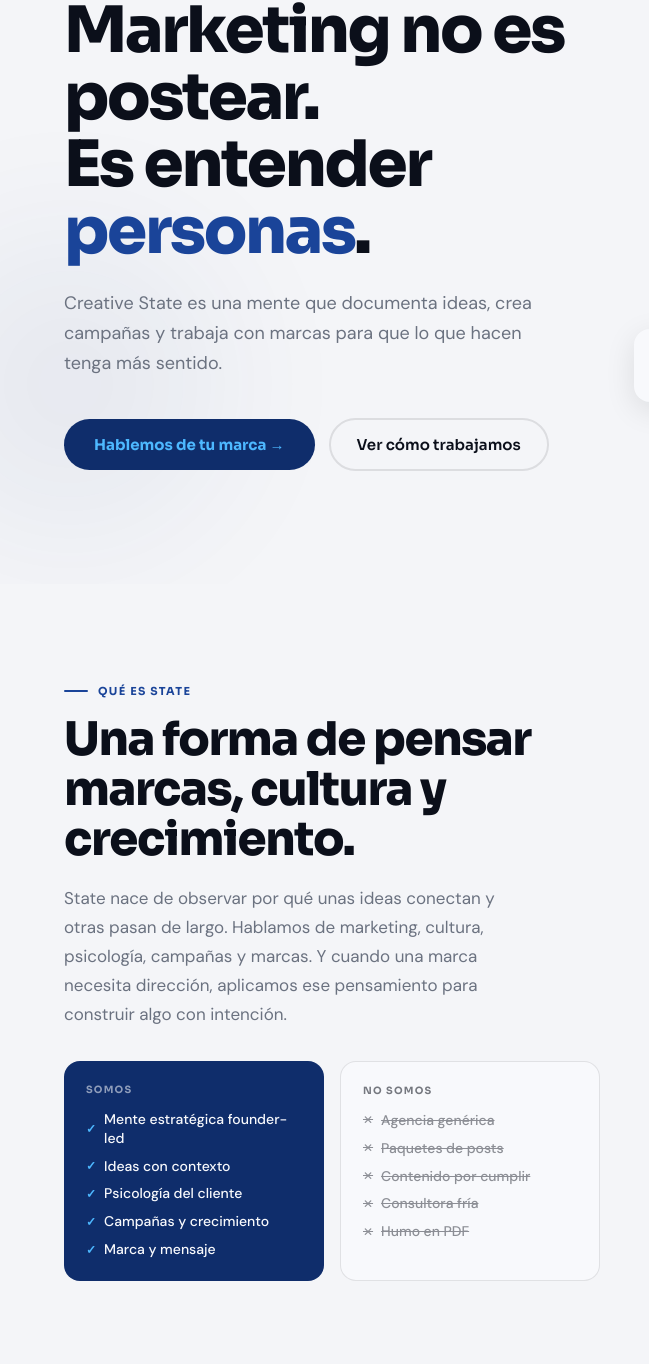
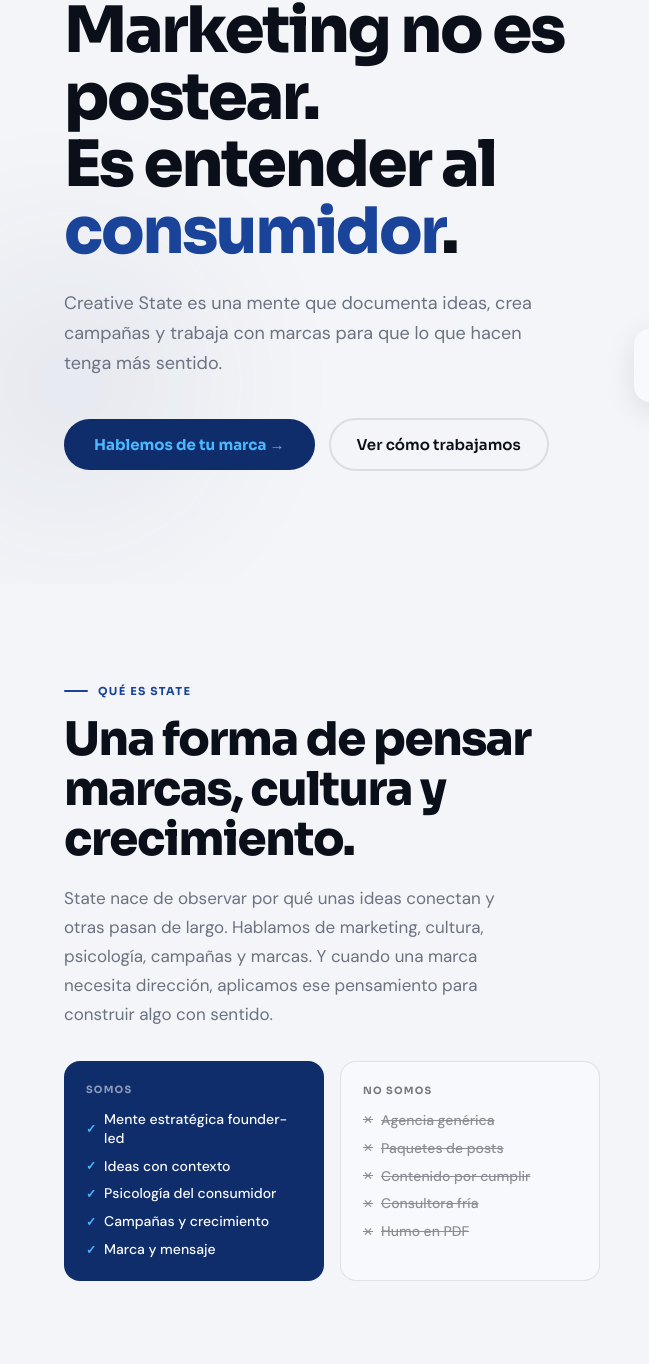
Before and after one commit to SthefanBorace/CreativeState, a plain HTML site: page index.html in a window 1280 px wide. Shown: the part 216-1580 px from the top of the page, 0-649 px from the left. Drawn offline with Linux system fonts and the light colour scheme.

Commit message:
Update index.html

```diff
--- a/index.html
+++ b/index.html
@@ -359,7 +359,7 @@
   <div class="hero-blob hero-blob-2"></div>
   <div class="hero-content">
     <div class="hero-badge">Ideas · Campaigns · Strategy</div>
-    <h1>Marketing no es postear.<br>Es entender <em>personas</em>.</h1>
+    <h1>Marketing no es postear.<br>Es entender al <em>consumidor</em>.</h1>
     <p class="hero-sub">Creative State es una mente que documenta ideas, crea campañas y trabaja con marcas para que lo que hacen tenga más sentido.</p>
     <div class="hero-ctas">
       <a href="https://calendly.com" class="btn-primary" target="_blank">Hablemos de tu marca →</a>
@@ -385,14 +385,14 @@
     <div class="what-left fade-up">
       <div class="section-label">Qué es State</div>
       <h2>Una forma de pensar marcas, cultura y crecimiento.</h2>
-      <p>State nace de observar por qué unas ideas conectan y otras pasan de largo. Hablamos de marketing, cultura, psicología, campañas y marcas. Y cuando una marca necesita dirección, aplicamos ese pensamiento para construir algo con intención.</p>
+      <p>State nace de observar por qué unas ideas conectan y otras pasan de largo. Hablamos de marketing, cultura, psicología, campañas y marcas. Y cuando una marca necesita dirección, aplicamos ese pensamiento para construir algo con sentido.</p>
       <div class="dist-grid">
         <div class="dist-card is">
           <div class="clabel">Somos</div>
           <ul>
             <li>Mente estratégica founder-led</li>
             <li>Ideas con contexto</li>
-            <li>Psicología del cliente</li>
+            <li>Psicología del consumidor</li>
             <li>Campañas y crecimiento</li>
             <li>Marca y mensaje</li>
           </ul>
@@ -466,7 +466,7 @@
   <div class="deliverables">
     <div class="deliv-card fade-up"><div class="deliv-num">01</div><h3>Mirada estratégica</h3></div>
     <div class="deliv-card fade-up"><div class="deliv-num">02</div><h3>Idea central</h3></div>
-    <div class="deliv-card fade-up"><div class="deliv-num">03</div><h3>Psicología del cliente</h3></div>
+    <div class="deliv-card fade-up"><div class="deliv-num">03</div><h3>Psicología del consumidor</h3></div>
     <div class="deliv-card fade-up"><div class="deliv-num">04</div><h3>Mapa de oportunidades</h3></div>
     <div class="deliv-card fade-up"><div class="deliv-num">05</div><h3>Ideas de campaña</h3></div>
     <div class="deliv-card fade-up"><div class="deliv-num">06</div><h3>Mensaje claro</h3></div>
```
